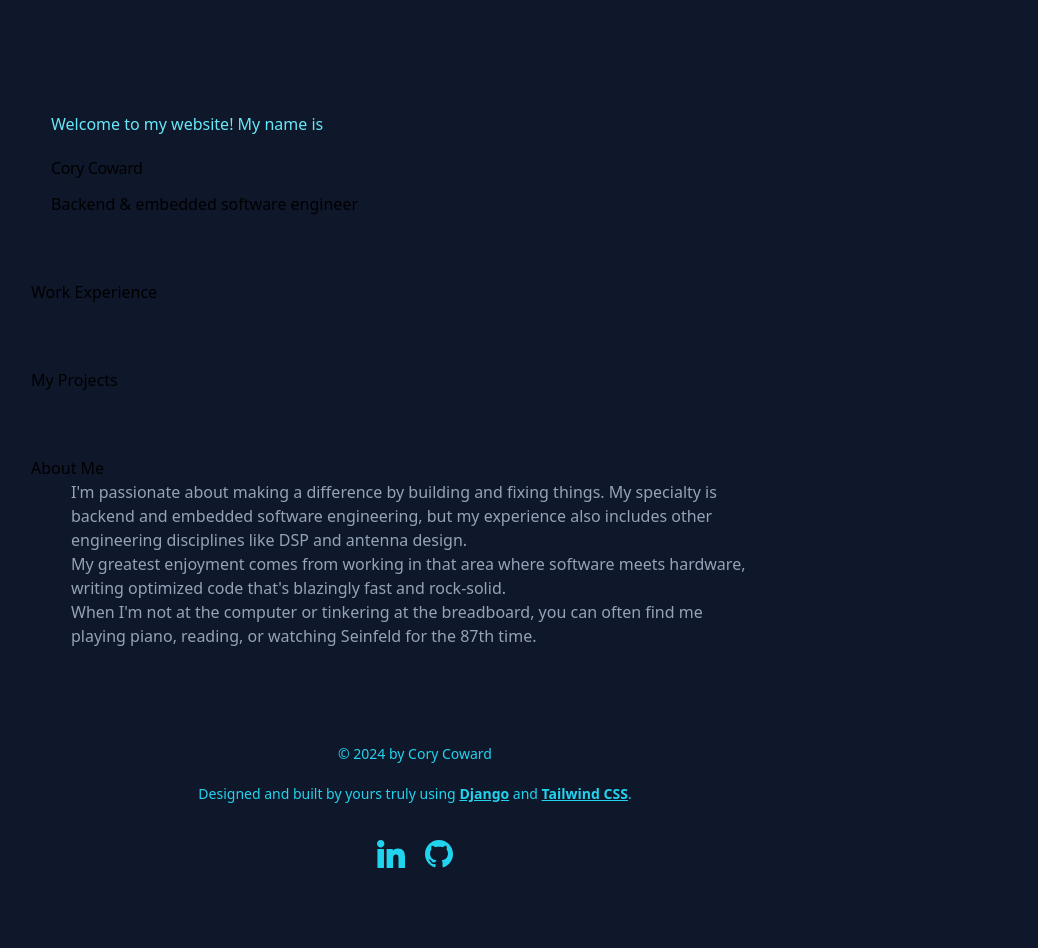
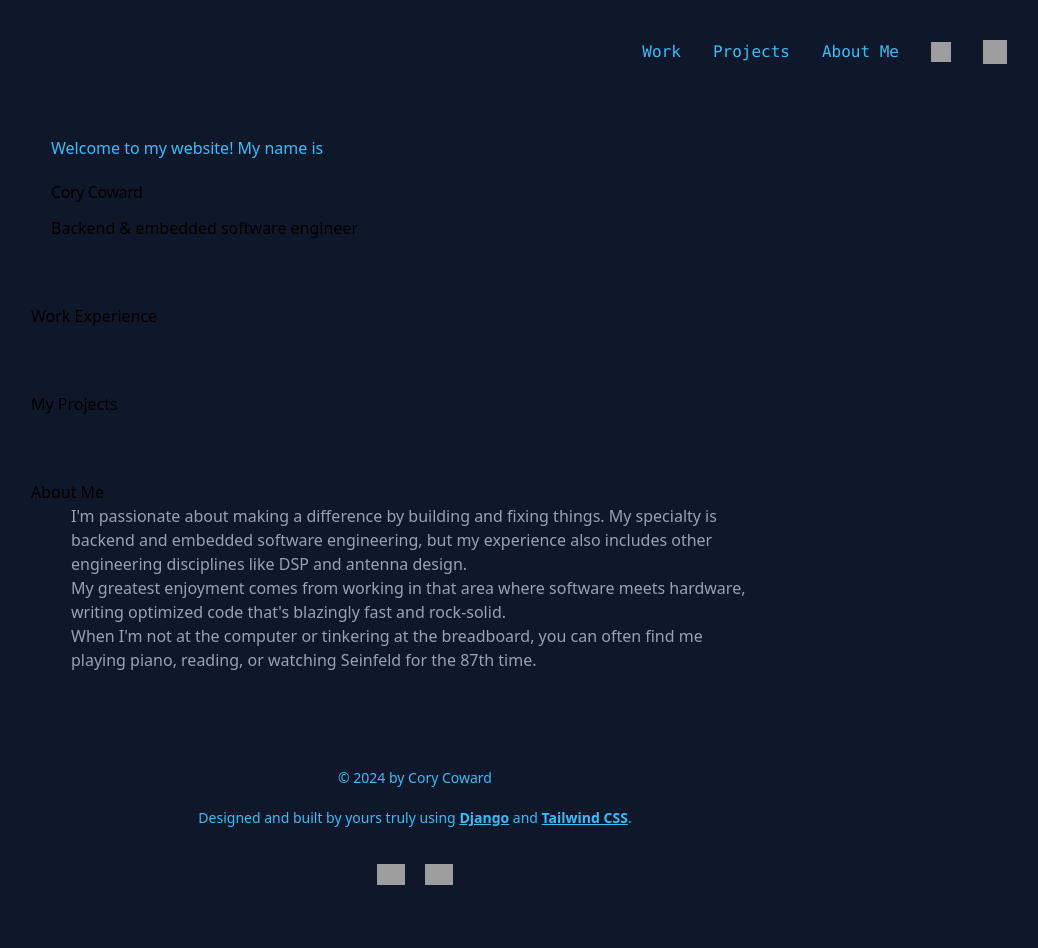
Before and after one commit to CategoryCory/corydottech, a Django app: page / in a window 1280 px wide. Shown: the whole page, without its empty margins (225-1263 px from the left). Before the commit the page ends 868 px from the top, so only its background shows below. Run offline with Django 5.2, Linux system fonts and the light colour scheme; data that the repository does not hold is empty; some libraries are stand-ins or nearby versions; grey boxes are pictures that could not be loaded.

Commit message:
Styling changes, add nav bar

```diff
--- a/templates/base.html
+++ b/templates/base.html
@@ -18,43 +18,23 @@
     {% tailwind_preload_css %}
     {% tailwind_css %}
 </head>
-<body class="bg-slate-900">
+<body class="bg-slate-900 scroll-smooth">
     {% block content %}{% endblock content %}
-    <footer class="pt-24 pb-14 px-6 flex flex-col justify-center items-center gap-4 text-mono text-sm text-cyan-400">
-        <p>&copy; 2024 by Cory Coward</p>
+    <footer class="pt-24 pb-14 px-6 flex flex-col justify-center items-center gap-4 text-mono text-sm text-sky-400">
+        <p>&copy; {% now "Y" %} by Cory Coward</p>
         <p class="text-center leading-loose">
             Designed and built by yours truly using
             <a href="https://www.djangoproject.com/" class="font-bold underline" target="_blank">Django</a> and
             <a href="https://tailwindcss.com/" class="font-bold underline" target="_blank">Tailwind CSS</a>.
         </p>
         <div class="pt-4 flex items-center gap-5">
-            <a href="https://www.linkedin.com/in/cory-coward/" target="_blank"><span class="sr-only">LinkedIn Link</span>
-                <svg fill="#22D3EE" height="28px" width="28px" version="1.1" id="Layer_1" xmlns="http://www.w3.org/2000/svg" xmlns:xlink="http://www.w3.org/1999/xlink"
-                     viewBox="0 0 310 310" xml:space="preserve">
-                <g id="XMLID_801_">
-                    <path id="XMLID_802_" d="M72.16,99.73H9.927c-2.762,0-5,2.239-5,5v199.928c0,2.762,2.238,5,5,5H72.16c2.762,0,5-2.238,5-5V104.73
-                        C77.16,101.969,74.922,99.73,72.16,99.73z"/>
-                    <path id="XMLID_803_" d="M41.066,0.341C18.422,0.341,0,18.743,0,41.362C0,63.991,18.422,82.4,41.066,82.4
-                        c22.626,0,41.033-18.41,41.033-41.038C82.1,18.743,63.692,0.341,41.066,0.341z"/>
-                    <path id="XMLID_804_" d="M230.454,94.761c-24.995,0-43.472,10.745-54.679,22.954V104.73c0-2.761-2.238-5-5-5h-59.599
-                        c-2.762,0-5,2.239-5,5v199.928c0,2.762,2.238,5,5,5h62.097c2.762,0,5-2.238,5-5v-98.918c0-33.333,9.054-46.319,32.29-46.319
-                        c25.306,0,27.317,20.818,27.317,48.034v97.204c0,2.762,2.238,5,5,5H305c2.762,0,5-2.238,5-5V194.995
-                        C310,145.43,300.549,94.761,230.454,94.761z"/>
-                </g>
-                </svg>
+            <a href="https://www.linkedin.com/in/cory-coward/" target="_blank" class="h-7 w-7">
+                <span class="sr-only">LinkedIn Link</span>
+                <img src="{% static 'images/linkedin_icon.svg' %}" alt="LinkedIn Icon">
             </a>
-            <a href="https://github.com/CategoryCory" target="_blank"><span class="sr-only">GitHub Link</span>
-                <svg fill="none" width="28px" height="28px" viewBox="0 0 1024 1024" xmlns="http://www.w3.org/2000/svg">
-                    <path fill-rule="evenodd" clip-rule="evenodd" d="M8 0C3.58 0 0 3.58 0 8C0 11.54 2.29 14.53 5.47 15.59C5.87
-                        15.66 6.02 15.42 6.02 15.21C6.02 15.02 6.01 14.39 6.01 13.72C4 14.09 3.48 13.23 3.32 12.78C3.23 12.55 2.84
-                        11.84 2.5 11.65C2.22 11.5 1.82 11.13 2.49 11.12C3.12 11.11 3.57 11.7 3.72 11.94C4.44 13.15 5.59 12.81 6.05 12.6C6.12
-                        12.08 6.33 11.73 6.56 11.53C4.78 11.33 2.92 10.64 2.92 7.58C2.92 6.71 3.23 5.99 3.74 5.43C3.66 5.23 3.38 4.41 3.82
-                        3.31C3.82 3.31 4.49 3.1 6.02 4.13C6.66 3.95 7.34 3.86 8.02 3.86C8.7 3.86 9.38 3.95 10.02 4.13C11.55 3.09 12.22 3.31
-                        12.22 3.31C12.66 4.41 12.38 5.23 12.3 5.43C12.81 5.99 13.12 6.7 13.12 7.58C13.12 10.65 11.25 11.33 9.47 11.53C9.76
-                        11.78 10.01 12.26 10.01 13.01C10.01 14.08 10 14.94 10 15.21C10 15.42 10.15 15.67 10.55 15.59C13.71 14.53 16 11.53 16 8C16 3.58 12.42 0 8 0Z"
-                        transform="scale(64)" fill="#22D3EE"
-                    />
-                </svg>
+            <a href="https://github.com/CategoryCory" target="_blank" class="h-7 w-7">
+                <span class="sr-only">GitHub Link</span>
+                <img src="{% static 'images/github_icon.svg' %}" alt="GitHub Icon">
             </a>
         </div>
     </footer>
--- a/templates/pages/home.html
+++ b/templates/pages/home.html
@@ -1,18 +1,33 @@
 {% extends 'base.html' %}
 
+{% load static %}
+
 {% block content %}
+    <header class="w-full mt-10 px-6 md:px-12">
+        <nav class="max-w-7xl mx-auto flex justify-end items-center gap-6 md:gap-8 font-mono text-sky-400">
+            <a href="#work-experience">Work</a>
+            <a href="#projects">Projects</a>
+            <a href="#about-me">About Me</a>
+            <a href="https://www.linkedin.com/in/cory-coward/" target="_blank"><span class="sr-only">LinkedIn Link</span>
+                <img src="{% static 'images/linkedin_icon.svg' %}" alt="LinkedIn Icon" class="h-5 w-5">
+            </a>
+            <a href="https://github.com/CategoryCory" target="_blank"><span class="sr-only">GitHub Link</span>
+                <img src="{% static 'images/github_icon.svg' %}" alt="GitHub Icon" class="h-6 w-6">
+            </a>
+        </nav>
+    </header>
     <main class="relative max-w-2xl lg:max-w-3xl mx-auto px-4 lg:px-0">
-        <div class="mt-20 pt-8 px-5 bg-slate-900 double-border">
-            <p class="text-mono text-cyan-300">Welcome to my website! My name is</p>
+        <div class="mt-10 pt-8 px-5 bg-slate-900 double-border">
+            <p class="text-mono text-sky-400">Welcome to my website! My name is</p>
             <h2 class="inline-block banner pt-5 pb-3 tracking-tight">Cory Coward</h2>
             <p class="section-header">Backend &amp; embedded software engineer</p>
         </div>
         <div class="mt-16">
-            <h2 class="section-header section-header-line">Work Experience</h2>
+            <h2 id="work-experience" class="section-header section-header-line">Work Experience</h2>
             {% for job in jobs %}
                 <div class="job-card space-y-2">
                     <h3 class="text-slate-200">
-                        <span class="text-lg text-cyan-300 font-extrabold">{{ job.title }}</span> @ {{ job.company }}
+                        <span class="text-lg text-sky-400 font-extrabold">{{ job.title }}</span> @ {{ job.company }}
                     </h3>
                     <p>{{ job.start_date|date:'F Y' }} &ndash; {% if job.end_date %}{{ job.end_date|date:'F Y' }}{% else %}Present{% endif %}</p>
                     {{ job.description|safe }}
@@ -29,12 +44,12 @@
             {% endfor %}
         </div>
         <div class="mt-16">
-            <h2 class="section-header section-header-line">My Projects</h2>
+            <h2 id="projects" class="section-header section-header-line">My Projects</h2>
             {% for project in projects %}
                 <div class="project-card grid grid-cols-1 md:grid-cols-4 gap-3">
                     <div class="col-span-1 text-slate-200 hidden md:block">{{ project.get_status_display }}</div>
                     <div class="col-span-3 space-y-2">
-                        <h4 class="text-lg text-cyan-300 font-extrabold">
+                        <h4 class="text-lg text-sky-400 font-extrabold">
                             <a href="{{ project.github_url }}" class="hover:underline transition duration-100" target="_blank">{{ project.name }}</a>
                         </h4>
                         <p class="md:hidden">{{ project.get_status_display }}</p>
@@ -49,7 +64,7 @@
             {% endfor %}
         </div>
         <div class="mt-16">
-            <h2 class="section-header section-header-line">About Me</h2>
+            <h2 id="about-me" class="section-header section-header-line">About Me</h2>
             <div class="px-10 prose max-w-none text-slate-400">
                 <p>
                     I'm passionate about making a difference by building and fixing things. My specialty is
```
Also changed, not shown: theme/static_src/src/styles.css (+12 -7 lines), 2 other files.
